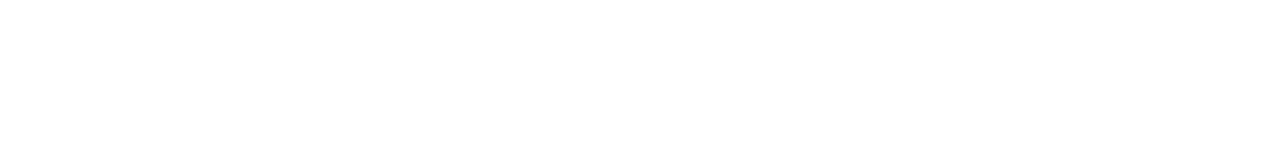
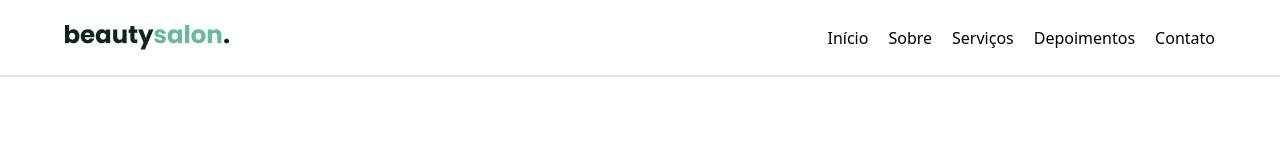
Before and after one commit to Vikingstrong/Class-Work-7, a website: page index.html in a window 1280 px wide. Drawn offline with Linux system fonts and the light colour scheme.

Commit message:
Add header

```diff
--- a/index.html
+++ b/index.html
@@ -7,6 +7,18 @@
     <link rel="stylesheet" href="src/output.css">
 </head>
 <body>
-
+<header class="border-b-[#E4E4E4] border-b-[2px] ">
+    <div class="p-6.25 flex justify-between max-w-300 m-auto items-center ">
+        <img src="src/img/header/logo.png" alt="">
+        <nav class="hidden lg:flex items-center gap-5 text-[16px] text[#0F241D]">
+            <p>Início</p>
+            <p>Sobre</p>
+            <p>Serviços</p>
+            <p>Depoimentos</p>
+            <p>Contato</p>
+        </nav>
+        <p class="font-bold text-[24px] text-[#69B99D] lg:hidden">☰</p>
+    </div>
+</header>
 </body>
 </html>
```
Also changed, not shown: src/img/header/logo.png (added), src/output.css.
